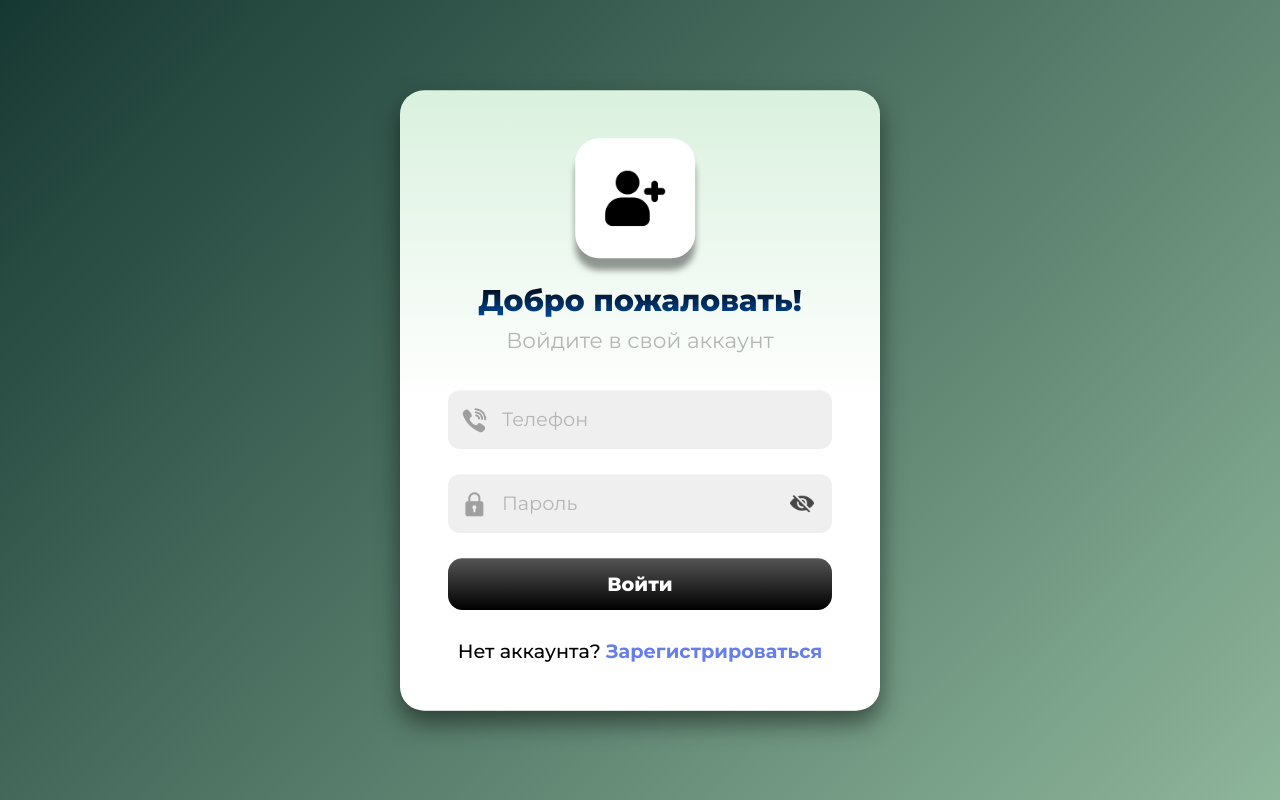
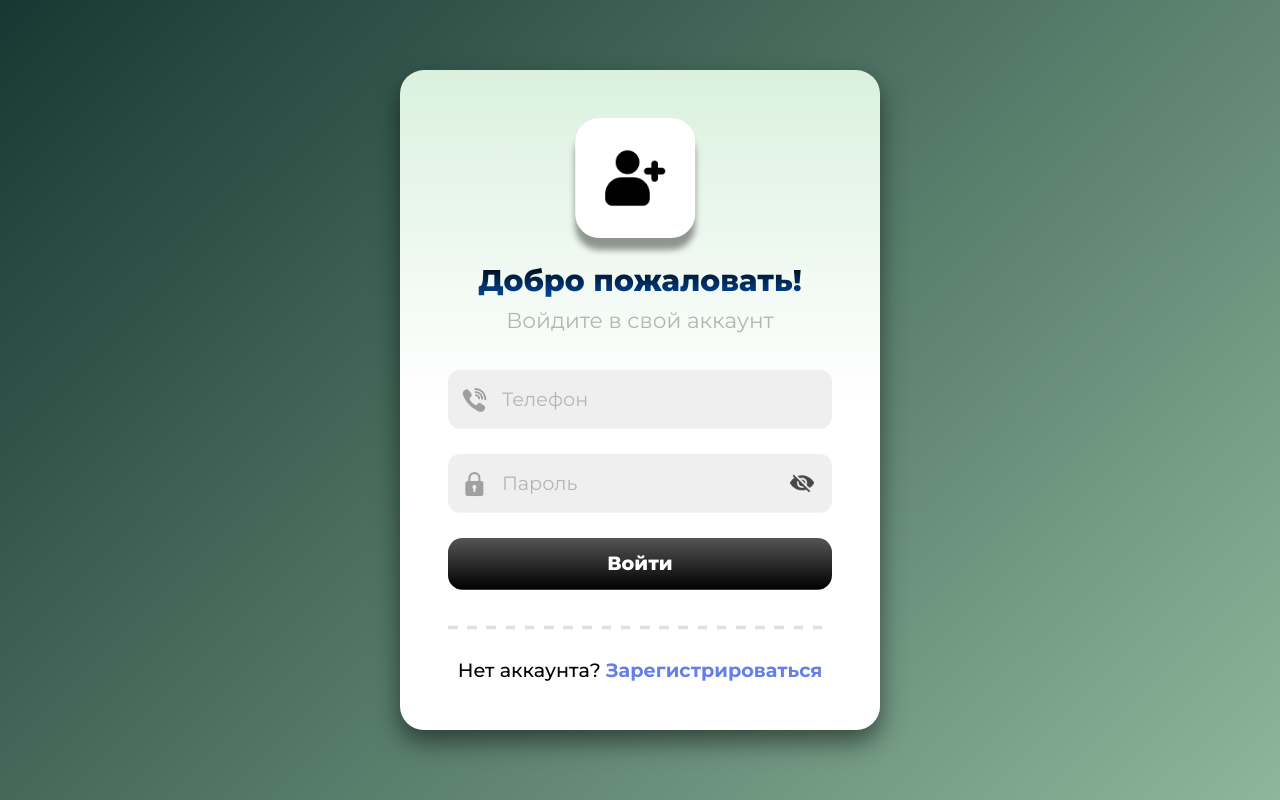
Before and after one commit to kryptoNkn/pvz-platform, a React (Vite) app in the folder frontend/: page / in a window 1280 px wide. Built offline with nearby package versions, Linux system fonts and the light colour scheme.

Commit message:
hotfix2: добавил декоративную полоску в дизайне как в figma

```diff
--- a/frontend/src/components/AuthForms/AuthForms.module.scss
+++ b/frontend/src/components/AuthForms/AuthForms.module.scss
@@ -340,3 +340,15 @@
   position: relative;
   z-index: 9999;
 }
+.line{
+  width: 100%;
+  height: 2.5px;
+  margin-top: 30px;
+  background: repeating-linear-gradient(
+    to right,
+    #e0e0e0,
+    #e0e0e0 8px,
+    transparent 8px,
+    transparent 16px
+  );
+}
--- a/frontend/src/components/AuthForms/LoginForm.tsx
+++ b/frontend/src/components/AuthForms/LoginForm.tsx
@@ -97,6 +97,7 @@
             {loading ? 'Вход...' : 'Войти'}
           </button>
         </form>
+        <div className={styles.line}></div>
 
         <div className={styles['register-link']}>
           Нет аккаунта?{' '}
--- a/frontend/src/components/AuthForms/RegisterForm.tsx
+++ b/frontend/src/components/AuthForms/RegisterForm.tsx
@@ -141,6 +141,7 @@
             {loading ? 'Регистрация...' : 'Зарегистрироваться'}
           </button>
         </form>
+        <div className={styles.line}></div>
 
         <div className={styles['register-link']}>
           Уже есть аккаунт?{' '}
```
